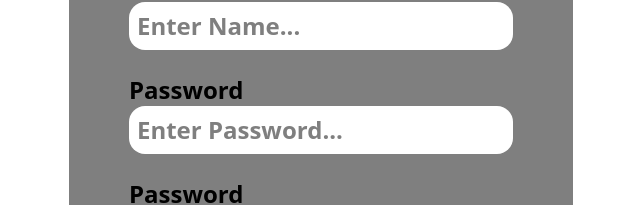
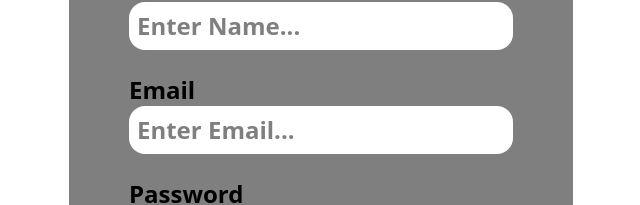
Before and after one commit to HassanAli137756/advanced-todo-management-system, a React (Vite) app: page / in a window 1280 px wide. Shown: the part 242-447 px from the top of the page, without its empty margins (319-959 px from the left). Built offline with nearby package versions, Linux system fonts and the light colour scheme.

Commit message:
Update Login.tsx

```diff
--- a/src/AuthService/Login.tsx
+++ b/src/AuthService/Login.tsx
@@ -42,11 +42,11 @@ function Login()
             <br />
 
             <Input
-            label="Password"
+            label="Email"
             name="email"
             type="email"
             register={register}
-            placeholder="Enter Password..."
+            placeholder="Enter Email..."
             />
             <br />
 
```
